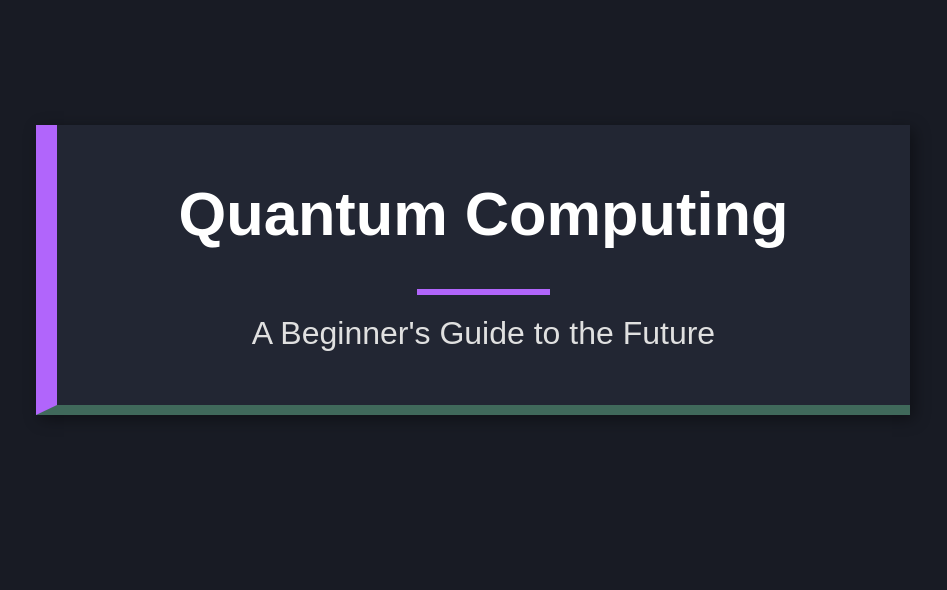
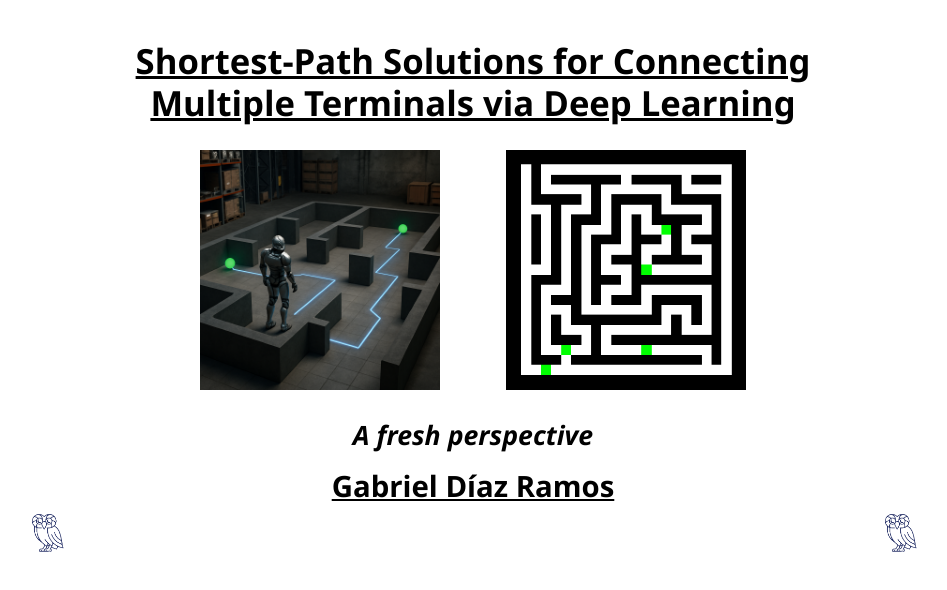
Before and after one commit to gdiaz95/presentation_antigravity, a website: page slides/slide1.html in a window 1280 px wide. Shown: the whole page, without its empty margins (7-954 px from the left). Drawn offline with Linux system fonts and the light colour scheme.

Commit message:
Rewrite intro slide to match presentation specs

```diff
--- a/slides/slide1.html
+++ b/slides/slide1.html
@@ -4,33 +4,66 @@
 <style>
 body {
   width: 720pt; height: 405pt; margin: 0; padding: 0;
-  background: #181B24; font-family: Arial, sans-serif;
-  display: flex; flex-direction: column; justify-content: center; align-items: center;
+  background: #FFFFFF; font-family: 'Segoe UI', Arial, sans-serif;
+  display: flex; flex-direction: column; align-items: center; justify-content: space-between;
+  box-sizing: border-box;
 }
-.content {
-  width: 560pt;
-  padding: 40pt;
-  background: #222633;
-  border-left: 16pt solid #B165FB;
-  border-bottom: 8pt solid #40695B;
-  box-shadow: 4px 4px 15px rgba(0, 0, 0, 0.4);
-  display: flex; flex-direction: column; align-items: center;
+.title-container {
+  margin-top: 30pt;
+  width: 600pt;
+  text-align: center;
 }
-h1 { color: #FFFFFF; font-size: 46pt; margin: 0 0 15pt 0; text-align: center; }
-p { color: #E0E0E0; font-size: 24pt; margin: 0; text-align: center; }
-.accent-line {
-  background: #B165FB;
-  width: 100pt;
-  height: 4pt;
-  margin: 15pt 0;
+h1 {
+  color: #000000; font-size: 26pt; font-weight: bold;
+  margin: 0; text-decoration: underline; line-height: 1.2;
+}
+.images-container {
+  display: flex; flex-direction: row; justify-content: center; align-items: center;
+  gap: 50pt;
+  margin-top: 20pt;
+}
+.hero-image {
+  height: 180pt; object-fit: contain;
+}
+.subtitle-container {
+  margin-top: 20pt;
+  text-align: center;
+}
+.perspective-text {
+  color: #000000; font-size: 20pt; font-style: italic; font-weight: bold; margin: 0 0 10pt 0;
+}
+.author-text {
+  color: #000000; font-size: 22pt; font-weight: bold; text-decoration: underline; margin: 0;
+}
+.footer-container {
+  width: 100%;
+  display: flex; justify-content: space-between;
+  padding: 0 20pt 10pt 20pt;
+  box-sizing: border-box;
+}
+.owl-logo {
+  width: 40pt; height: auto;
 }
 </style>
 </head>
 <body>
-<div class="content">
-  <h1>Quantum Computing</h1>
-  <div class="accent-line"></div>
-  <p>A Beginner's Guide to the Future</p>
-</div>
+  <div class="title-container">
+    <h1>Shortest-Path Solutions for Connecting Multiple Terminals via Deep Learning</h1>
+  </div>
+
+  <div class="images-container">
+    <img src="robotmaze.png" class="hero-image" />
+    <img src="maze2d.png" class="hero-image" />
+  </div>
+
+  <div class="subtitle-container">
+    <p class="perspective-text">A fresh perspective</p>
+    <p class="author-text">Gabriel Díaz Ramos</p>
+  </div>
+
+  <div class="footer-container">
+    <img src="owl.png" class="owl-logo" />
+    <img src="owl.png" class="owl-logo" />
+  </div>
 </body>
 </html>
```
Also changed, not shown: slides/maze2d.png (added), slides/owl.png (added), slides/robotmaze.png (added).
